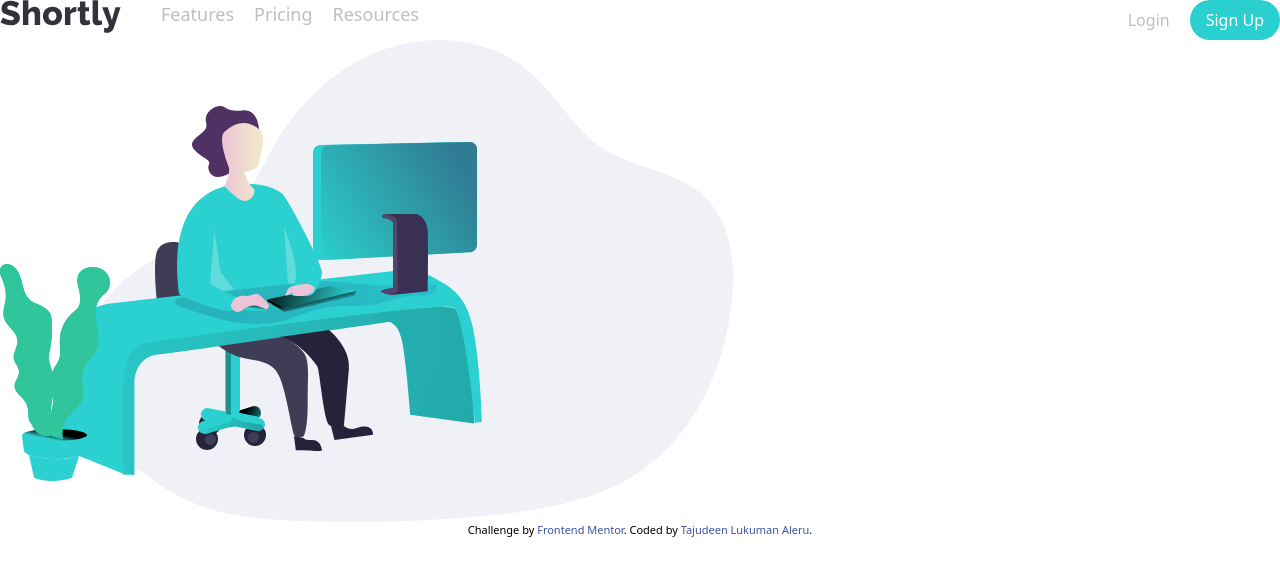
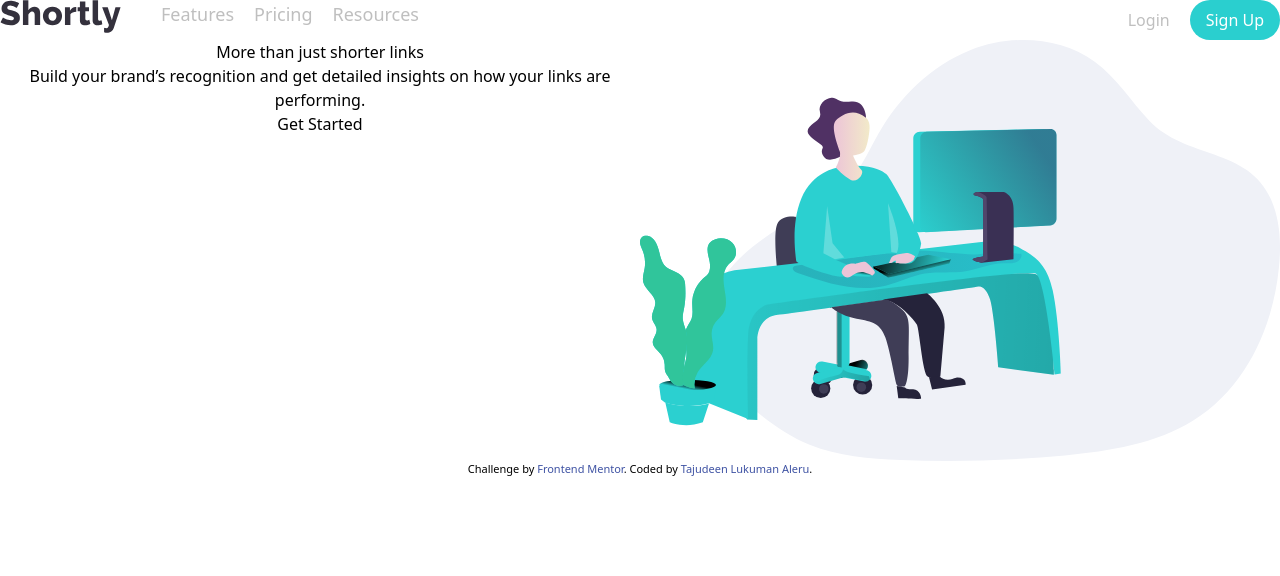
Before and after one commit to mrlukuman/fem-url-shortener, a React (Create React App) app: page / in a window 1280 px wide. Shown: the top 576 px of the page. Built offline with nearby package versions, Linux system fonts and the light colour scheme.

Commit message:
Add hero section

```diff
--- a/src/components/Hero/Hero.jsx
+++ b/src/components/Hero/Hero.jsx
@@ -2,9 +2,16 @@ import heroimage from "../../images/illustration-working.svg";
 
 const Hero = () => {
   return (
-    <div className="container mx-auto">
-      <div></div>
-      <div>
+    <div className="container mx-auto flex">
+      <div className="hero-description flex-1">
+        <h1>More than just shorter links</h1>
+        <h5>
+          Build your brand’s recognition and get detailed insights on how your
+          links are performing.
+        </h5>
+        <button className="">Get Started</button>
+      </div>
+      <div className="hero-illustration flex-1">
         <img src={heroimage} alt="heroimage" />
       </div>
     </div>
```
